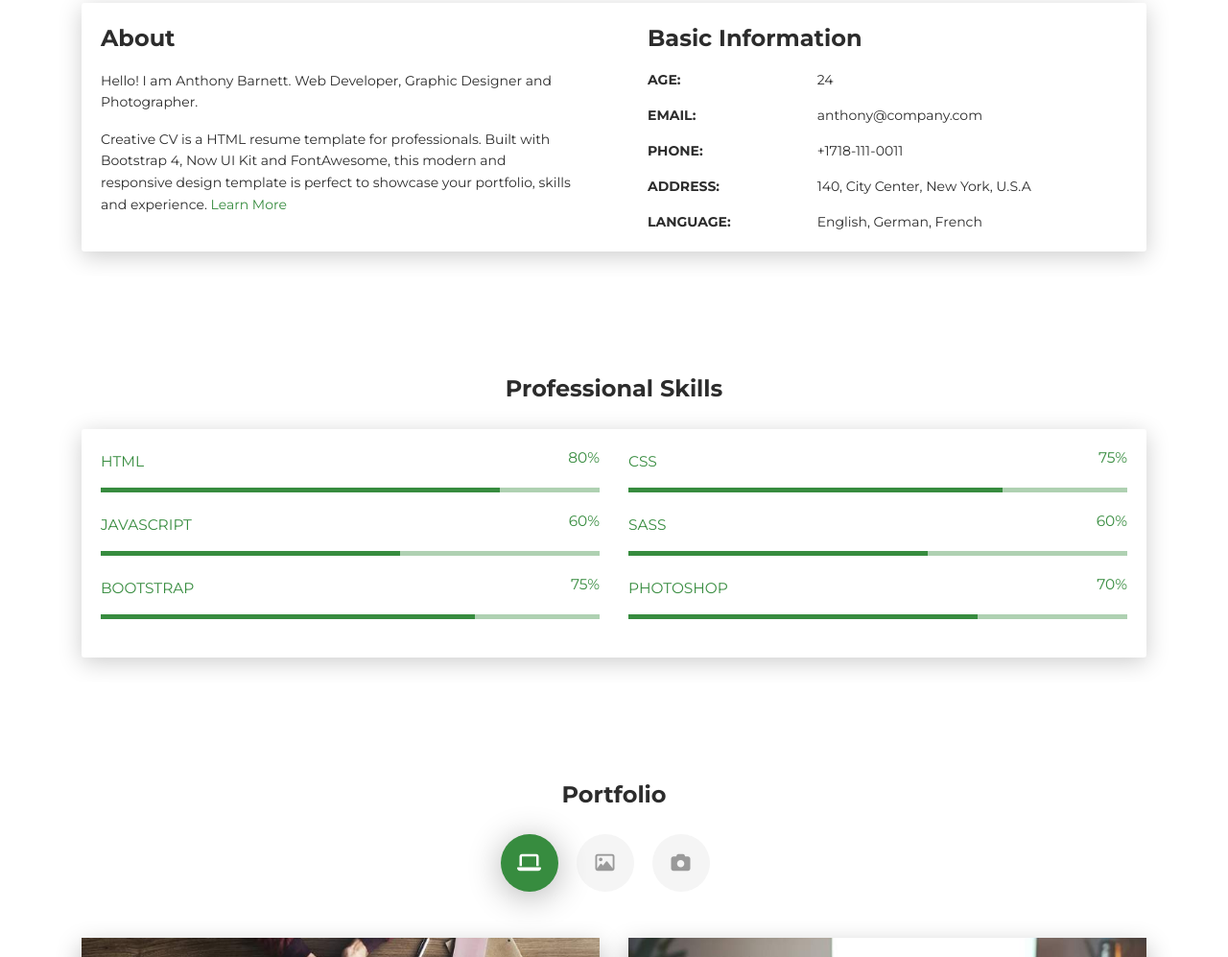
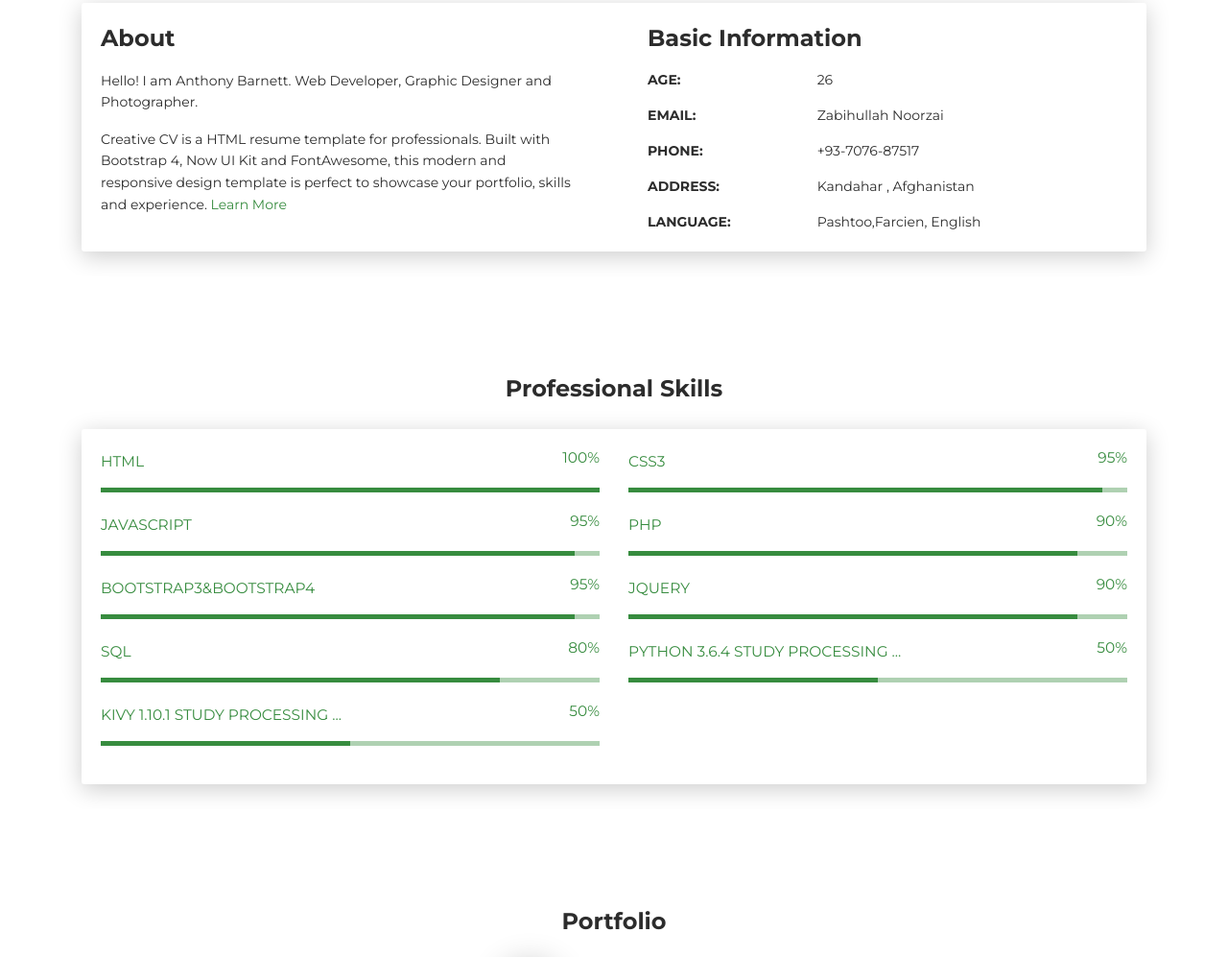
Before and after one commit to ZabihullahNoorzai/ZabihullahNoorzaiCV, a plain HTML site: page index.html in a window 1280 px wide. Shown: the part 617-1614 px from the top of the page at 96% size. Drawn offline with Linux system fonts and the light colour scheme.

Commit message:
this is update file about CV
it well be processing

```diff
--- a/index.html
+++ b/index.html
@@ -70,23 +70,23 @@
             <div class="h4 mt-0 title">Basic Information</div>
             <div class="row">
               <div class="col-sm-4"><strong class="text-uppercase">Age:</strong></div>
-              <div class="col-sm-8">24</div>
+              <div class="col-sm-8">26</div>
             </div>
             <div class="row mt-3">
               <div class="col-sm-4"><strong class="text-uppercase">Email:</strong></div>
-              <div class="col-sm-8">anthony@company.com</div>
+              <div class="col-sm-8">Zabihullah Noorzai</div>
             </div>
             <div class="row mt-3">
               <div class="col-sm-4"><strong class="text-uppercase">Phone:</strong></div>
-              <div class="col-sm-8">+1718-111-0011</div>
+              <div class="col-sm-8">+93-7076-87517</div>
             </div>
             <div class="row mt-3">
               <div class="col-sm-4"><strong class="text-uppercase">Address:</strong></div>
-              <div class="col-sm-8">140, City Center, New York, U.S.A</div>
+              <div class="col-sm-8">Kandahar , Afghanistan</div>
             </div>
             <div class="row mt-3">
               <div class="col-sm-4"><strong class="text-uppercase">Language:</strong></div>
-              <div class="col-sm-8">English, German, French</div>
+              <div class="col-sm-8">Pashtoo,Farcien, English</div>
             </div>
           </div>
         </div>
@@ -103,14 +103,14 @@
           <div class="col-md-6">
             <div class="progress-container progress-primary"><span class="progress-badge">HTML</span>
               <div class="progress">
-                <div class="progress-bar progress-bar-primary" data-aos="progress-full" data-aos-offset="10" data-aos-duration="2000" role="progressbar" aria-valuenow="60" aria-valuemin="0" aria-valuemax="100" style="width: 80%;"></div><span class="progress-value">80%</span>
+                <div class="progress-bar progress-bar-primary" data-aos="progress-full" data-aos-offset="10" data-aos-duration="2000" role="progressbar" aria-valuenow="60" aria-valuemin="0" aria-valuemax="100" style="width: 100%;"></div><span class="progress-value">100%</span>
               </div>
             </div>
           </div>
           <div class="col-md-6">
-            <div class="progress-container progress-primary"><span class="progress-badge">CSS</span>
+            <div class="progress-container progress-primary"><span class="progress-badge">CSS3</span>
               <div class="progress">
-                <div class="progress-bar progress-bar-primary" data-aos="progress-full" data-aos-offset="10" data-aos-duration="2000" role="progressbar" aria-valuenow="60" aria-valuemin="0" aria-valuemax="100" style="width: 75%;"></div><span class="progress-value">75%</span>
+                <div class="progress-bar progress-bar-primary" data-aos="progress-full" data-aos-offset="10" data-aos-duration="2000" role="progressbar" aria-valuenow="60" aria-valuemin="0" aria-valuemax="100" style="width: 95%;"></div><span class="progress-value">95%</span>
               </div>
             </div>
           </div>
@@ -119,30 +119,51 @@
           <div class="col-md-6">
             <div class="progress-container progress-primary"><span class="progress-badge">JavaScript</span>
               <div class="progress">
-                <div class="progress-bar progress-bar-primary" data-aos="progress-full" data-aos-offset="10" data-aos-duration="2000" role="progressbar" aria-valuenow="60" aria-valuemin="0" aria-valuemax="100" style="width: 60%;"></div><span class="progress-value">60%</span>
+                <div class="progress-bar progress-bar-primary" data-aos="progress-full" data-aos-offset="10" data-aos-duration="2000" role="progressbar" aria-valuenow="60" aria-valuemin="0" aria-valuemax="100" style="width: 95%;"></div><span class="progress-value">95%</span>
               </div>
             </div>
           </div>
           <div class="col-md-6">
-            <div class="progress-container progress-primary"><span class="progress-badge">SASS</span>
+            <div class="progress-container progress-primary"><span class="progress-badge">PHP</span>
               <div class="progress">
-                <div class="progress-bar progress-bar-primary" data-aos="progress-full" data-aos-offset="10" data-aos-duration="2000" role="progressbar" aria-valuenow="60" aria-valuemin="0" aria-valuemax="100" style="width: 60%;"></div><span class="progress-value">60%</span>
+                <div class="progress-bar progress-bar-primary" data-aos="progress-full" data-aos-offset="10" data-aos-duration="2000" role="progressbar" aria-valuenow="60" aria-valuemin="0" aria-valuemax="100" style="width: 90%;"></div><span class="progress-value">90%</span>
               </div>
             </div>
           </div>
         </div>
         <div class="row">
           <div class="col-md-6">
-            <div class="progress-container progress-primary"><span class="progress-badge">Bootstrap</span>
+            <div class="progress-container progress-primary"><span class="progress-badge">Bootstrap3&Bootstrap4</span>
               <div class="progress">
-                <div class="progress-bar progress-bar-primary" data-aos="progress-full" data-aos-offset="10" data-aos-duration="2000" role="progressbar" aria-valuenow="60" aria-valuemin="0" aria-valuemax="100" style="width: 75%;"></div><span class="progress-value">75%</span>
+                <div class="progress-bar progress-bar-primary" data-aos="progress-full" data-aos-offset="10" data-aos-duration="2000" role="progressbar" aria-valuenow="60" aria-valuemin="0" aria-valuemax="100" style="width: 95%;"></div><span class="progress-value">95%</span>
               </div>
             </div>
           </div>
           <div class="col-md-6">
-            <div class="progress-container progress-primary"><span class="progress-badge">Photoshop</span>
+            <div class="progress-container progress-primary"><span class="progress-badge">Jquery</span>
               <div class="progress">
-                <div class="progress-bar progress-bar-primary" data-aos="progress-full" data-aos-offset="10" data-aos-duration="2000" role="progressbar" aria-valuenow="60" aria-valuemin="0" aria-valuemax="100" style="width: 70%;"></div><span class="progress-value">70%</span>
+                <div class="progress-bar progress-bar-primary" data-aos="progress-full" data-aos-offset="10" data-aos-duration="2000" role="progressbar" aria-valuenow="60" aria-valuemin="0" aria-valuemax="100" style="width: 90%;"></div><span class="progress-value">90%</span>
+              </div>
+            </div>
+          </div>
+          <div class="col-md-6">
+            <div class="progress-container progress-primary"><span class="progress-badge">SQL</span>
+              <div class="progress">
+                <div class="progress-bar progress-bar-primary" data-aos="progress-full" data-aos-offset="10" data-aos-duration="2000" role="progressbar" aria-valuenow="60" aria-valuemin="0" aria-valuemax="100" style="width: 80%;"></div><span class="progress-value">80%</span>
+              </div>
+            </div>
+          </div>
+          <div class="col-md-6">
+            <div class="progress-container progress-primary"><span class="progress-badge">Python 3.6.4 Study processing ...</span>
+              <div class="progress">
+                <div class="progress-bar progress-bar-primary" data-aos="progress-full" data-aos-offset="10" data-aos-duration="2000" role="progressbar" aria-valuenow="60" aria-valuemin="0" aria-valuemax="100" style="width: 50%;"></div><span class="progress-value">50%</span>
+              </div>
+            </div>
+          </div>
+          <div class="col-md-6">
+            <div class="progress-container progress-primary"><span class="progress-badge">Kivy 1.10.1 study processing ...</span>
+              <div class="progress">
+                <div class="progress-bar progress-bar-primary" data-aos="progress-full" data-aos-offset="10" data-aos-duration="2000" role="progressbar" aria-valuenow="60" aria-valuemin="0" aria-valuemax="100" style="width: 50%;"></div><span class="progress-value">50%</span>
               </div>
             </div>
           </div>
```
